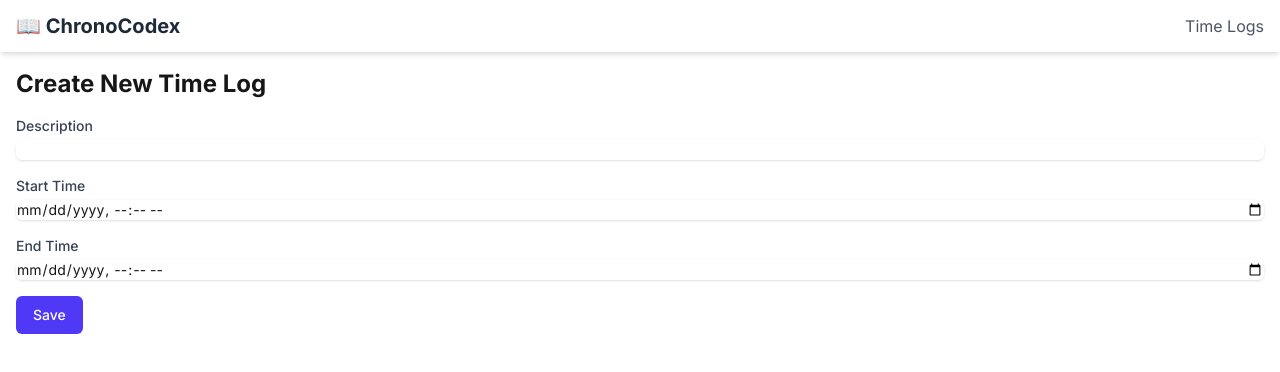
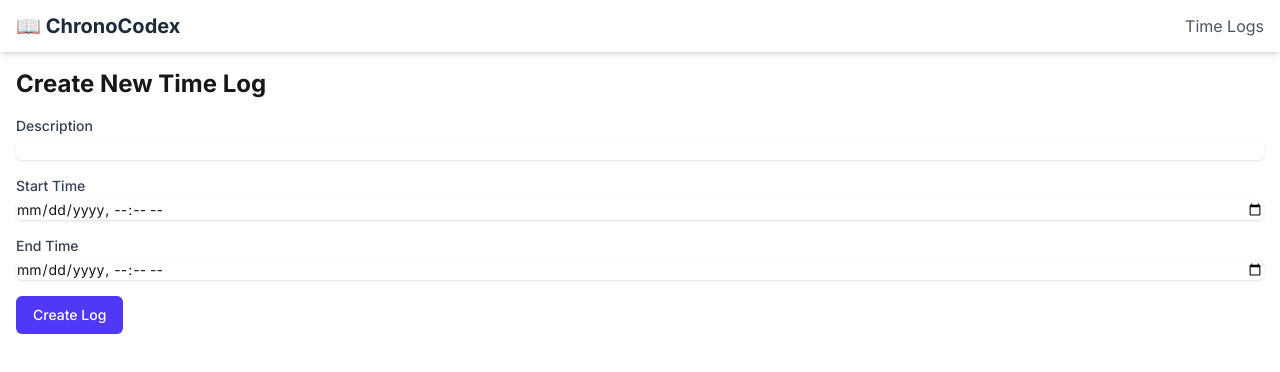
Before and after one commit to tbktk/chrono-codex, a Next.js app: page /timelogs/new in a window 1280 px wide. Shown: the top 372 px of the page. Built offline with nearby package versions, Linux system fonts and the light colour scheme.

Commit message:
refactor(ui): Extract common TimeLogForm component

```diff
--- a/src/app/timelogs/[id]/page.tsx
+++ b/src/app/timelogs/[id]/page.tsx
@@ -4,10 +4,8 @@ type Props = {
   params: { id: string };
 };
 
-const TimeLogDetailPage = ({ params }: Props) => {
-  const { id } = params;
-
-  return <TimeLogDetailView id={id} />;
-};
+const TimeLogDetailPage = ({ params }: Props) => (
+  <TimeLogDetailView id={params.id} />
+);
 
 export default TimeLogDetailPage;
--- a/src/app/timelogs/[id]/view.tsx
+++ b/src/app/timelogs/[id]/view.tsx
@@ -47,10 +47,19 @@ const TimeLogDetailView = ({ id }: Props) => {
   }
 
   return (
-    <main className="p-6 border rounded-md shadow-sm bg-white">
-      <Link href="/timelogs" className="text-indigo-600 hover:underline mb-4 inline-block">
-        &larr; Back to all logs
-      </Link>
+    <main className="container mx-auto p-4">
+      <div className="flex justify-between items-center mb-4">
+        <Link href="/timelogs" className="text-indigo-600 hover:underline">
+          &larr; Back to all logs
+        </Link>
+        <Link
+          href={`/timelogs/${timeLog.id}/edit`}
+          className="inline-block px-4 py-2 text-sm font-semibold text-white bg-indigo-600
+            rounded-md shadow-sm hover:bg-indigo-700"
+        >
+          Edit
+        </Link>
+      </div>
       <div className="p-6 border rounded-md shadow-sm bg-white">
         <h1 className="text-2xl font-bold text-gray-900 mb-4">{timeLog.description}</h1>
         <div className="text-sm text-gray-600 space-y-2">
--- a/src/app/timelogs/new/page.tsx
+++ b/src/app/timelogs/new/page.tsx
@@ -1,35 +1,26 @@
 'use client';
 
-import { useState } from 'react';
+import TimeLogForm from '@/components/TimeLogForm';
+import { TimeLog } from '@/domain/models/timeLog';
+import { useRouter } from 'next/navigation';
 
-const TimeLogPage = () => {
-  const [description, setDescription] = useState('');
-  const [startTime, setStartTime] = useState('');
-  const [endTime, setEndTime] = useState('');
+const NewTimeLogPage = () => {
+  const router = useRouter();
 
-  const handleSubmit = async (e: React.FormEvent) => {
-    e.preventDefault(); // フォームのデフォルト送信をキャンセル
-
-    const body = {
-      description,
-      startTime: new Date(startTime),
-      endTime: new Date(endTime),
-    };
-
+  const handleCreate = async (data: Omit<TimeLog, 'id'>) => {
     try {
       const response = await fetch('/api/timelogs', {
         method: 'POST',
         headers: { 'Content-Type': 'application/json' },
-        body: JSON.stringify(body),
+        body: JSON.stringify(data),
       });
 
       if (!response.ok) throw new Error('Failed to save');
 
-      const data = await response.json();
-      console.log('Successfully saved:', data);
+      const newLog = await response.json();
+      console.log('Successfully saved:', newLog);
       alert('Saved!');
-      // TODO: 保存後にフォームをクリアしたり、一覧ページに遷移したりする
-
+      router.push(`/timelogs/${newLog.id}`);
     } catch (error) {
       console.error(error);
       alert('Error saving time log');
@@ -39,60 +30,9 @@ const TimeLogPage = () => {
   return (
     <main className="container mx-auto p-4">
       <h1 className="text-2xl font-bold mb-4">Create New Time Log</h1>
-      <form onSubmit={handleSubmit} className="space-y-4">
-        <div>
-          <label htmlFor="description" className="block text-sm font-medium text-gray-700">
-            Description
-          </label>
-          <input
-            type="text"
-            id="description"
-            value={description}
-            onChange={(e) => setDescription(e.target.value)}
-            required
-            className="mt-1 block w-full rounded-md border-gray-300 shadow-sm
-              focus:border-indigo-500 focus:ring-indigo-500 sm:text-sm"
-          />
-        </div>
-        <div>
-          <label htmlFor="startTime" className="block text-sm font-medium text-gray-700">
-            Start Time
-          </label>
-          <input
-            type="datetime-local"
-            id="startTime"
-            value={startTime}
-            onChange={(e) => setStartTime(e.target.value)}
-            required
-            className="mt-1 block w-full rounded-md border-gray-300 shadow-sm
-              focus:border-indigo-500 focus:ring-indigo-500 sm:text-sm"
-          />
-        </div>
-        <div>
-          <label htmlFor="endTime" className="block text-sm font-medium text-gray-700">
-            End Time
-          </label>
-          <input
-            type="datetime-local"
-            id="endTime"
-            value={endTime}
-            onChange={(e) => setEndTime(e.target.value)}
-            required
-            className="mt-1 block w-full rounded-md border-gray-300 shadow-sm
-              focus:border-indigo-500 focus:ring-indigo-500 sm:text-sm"
-          />
-        </div>
-        <button
-          type="submit"
-          className="inline-flex justify-center rounded-md border border-transparent bg-indigo-600
-            px-4 py-2 text-sm font-medium text-white hover:bg-indigo-700 focus:outline-none
-            focus:ring-2 focus:ring-offset-2"
-        >
-          Save
-        </button>
-      </form>
+      <TimeLogForm onSubmit={handleCreate} buttonText="Create Log" />
     </main>
   );
 };
 
-export default TimeLogPage;
+export default NewTimeLogPage;
--- /dev/null
+++ b/src/components/TimeLogForm.tsx
@@ -0,0 +1,86 @@
+'use client';
+
+import React, { useState } from 'react';
+import { TimeLog } from '@/domain/models/timeLog';
+import { formatDateForInput } from '@/utils/date';
+
+type Props = {
+  initialData?: Omit<TimeLog, 'id'> & { id?: string }; // 編集時は初期データを受け取る
+  onSubmit: (data: Omit<TimeLog, 'id'>) => Promise<void>; // フォーム送信時のコールバック
+  buttonText: string; // ボタンの文言
+  isSaving?: boolean; // 保存中の状態
+};
+
+const TimeLogForm = ({ initialData, onSubmit, buttonText, isSaving = false }: Props) => {
+  // フォームの状態を管理
+  const [description, setDescription] = useState(initialData?.description || '');
+  const [startTime, setStartTime] = useState(formatDateForInput(initialData?.startTime) || '');
+  const [endTime, setEndTime] = useState(formatDateForInput(initialData?.endTime) || '');
+
+  const handleSubmit = (e: React.FormEvent) => {
+    e.preventDefault();
+    onSubmit({
+      description,
+      startTime: new Date(startTime),
+      endTime: new Date(endTime),
+    });
+  };
+
+  return (
+    <form onSubmit={handleSubmit} className="space-y-4">
+      <div>
+        <label htmlFor="description" className="block text-sm font-medium text-gray-700">
+          Description
+        </label>
+        <input
+          type="text"
+          id="description"
+          value={description}
+          onChange={(e) => setDescription(e.target.value)}
+          required
+          className="mt-1 block w-full rounded-md border-gray-300 shadow-sm
+            focus:border-indigo-500 focus:ring-indigo-500 sm:text-sm"
+        />
+      </div>
+      <div>
+        <label htmlFor="startTime" className="block text-sm font-medium text-gray-700">
+          Start Time
+        </label>
+        <input
+          type="datetime-local"
+          id="startTime"
+          value={startTime}
+          onChange={(e) => setStartTime(e.target.value)}
+          required
+          className="mt-1 block w-full rounded-md border-gray-300 shadow-sm
+            focus:border-indigo-500 focus:ring-indigo-500 sm:text-sm"
+        />
+      </div>
+      <div>
+        <label htmlFor="endTime" className="block text-sm font-medium text-gray-700">
+          End Time
+        </label>
+        <input
+          type="datetime-local"
+          id="endTime"
+          value={endTime}
+          onChange={(e) => setEndTime(e.target.value)}
+          required
+          className="mt-1 block w-full rounded-md border-gray-300 shadow-sm
+            focus:border-indigo-500 focus:ring-indigo-500 sm:text-sm"
+        />
+      </div>
+      <button
+        type="submit"
+        disabled={isSaving}
+        className="inline-flex justify-center rounded-md border border-transparent bg-indigo-600
+          px-4 py-2 text-sm font-medium text-white hover:bg-indigo-700 focus:outline-none
+          focus:ring-2 focus:ring-offset-2"
+      >
+        {isSaving ? 'Saving...' : buttonText}
+      </button>
+    </form>
+  );
+};
+
+export default TimeLogForm;
--- /dev/null
+++ b/src/utils/date.ts
@@ -0,0 +1,10 @@
+/**
+ * Dateオブジェクトを、HTMLの<input type="datetime-local">で扱える
+ * 'YYYY-MM-DDTHH:mm'形式の文字列に変換します。
+ * @param date 変換するDateオブジェクト
+ * @returns 'YYYY-MM-DDTHH:mm'形式の文字列
+ */
+export const formatDateForInput = (date: Date | undefined): string => {
+  if (!date) return '';
+  return new Date(date).toISOString().slice(0, 16);
+};
```
